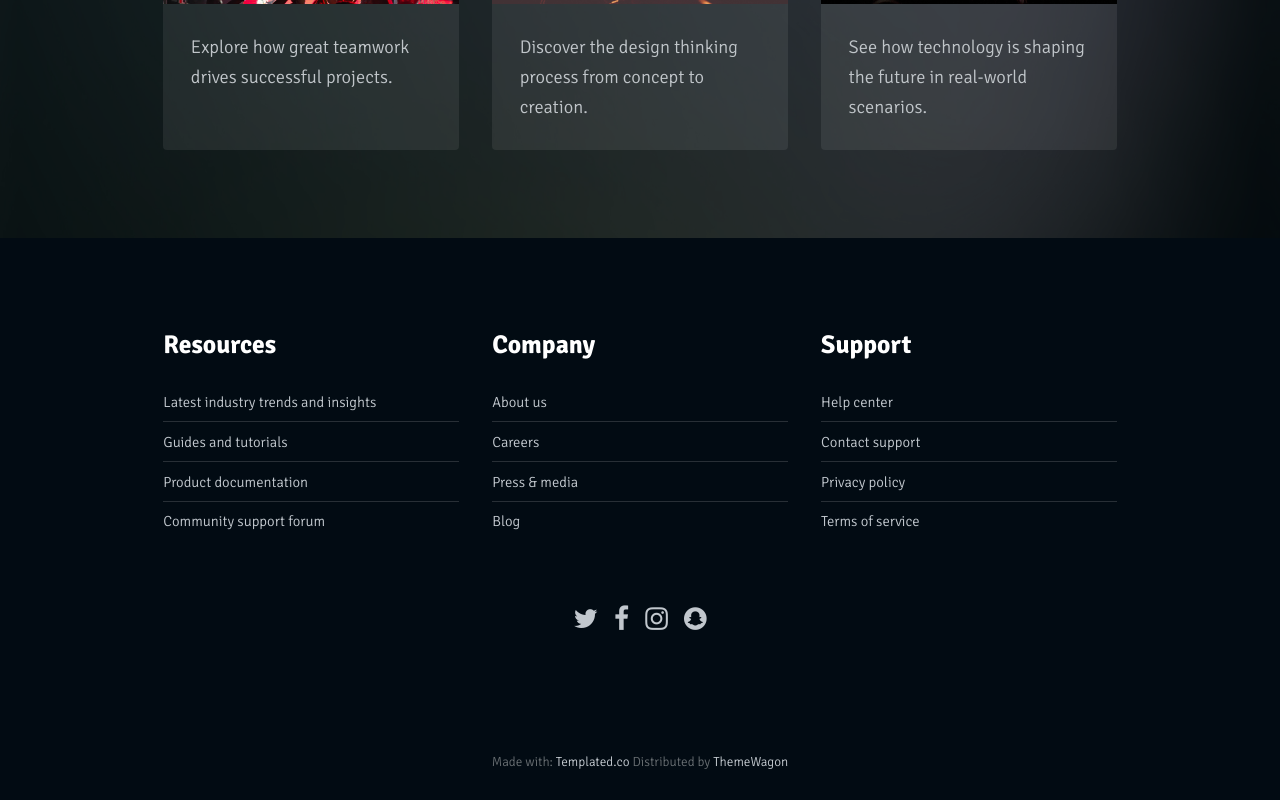
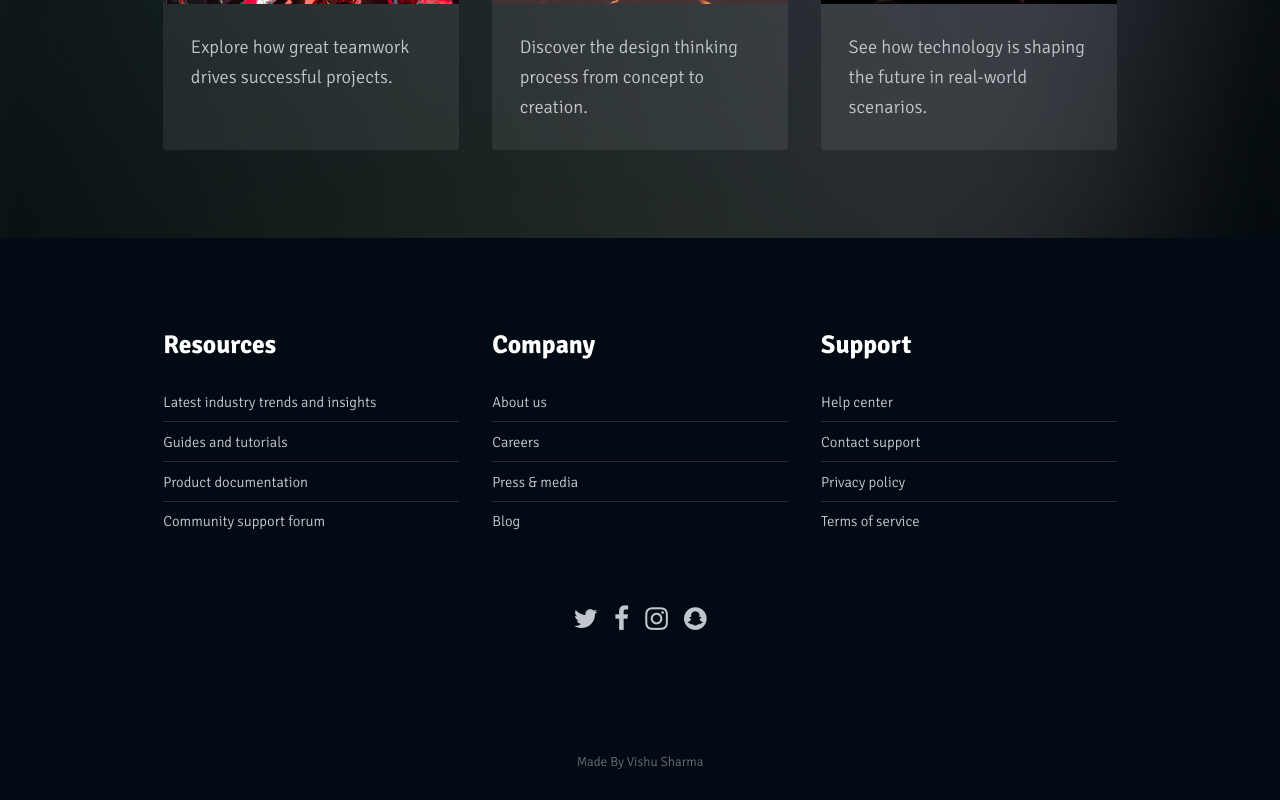
Before and after one commit to vishusharma2/landing-page, a plain HTML site: page index.html in a window 1280 px wide. Shown: the part 2547-3347 px from the top of the page. Drawn offline with Linux system fonts and the light colour scheme.

Commit message:
updated index

```diff
--- a/index.html
+++ b/index.html
@@ -392,7 +392,7 @@
 
 
 		<div class="copyright">
-			Made with: <a href="https://templated.co/">Templated.co</a> Distributed by <a href="https://themewagon.com" target="_blank">ThemeWagon</a>
+			Made By Vishu Sharma
 		</div>
 
 		<!-- Scripts -->
```
